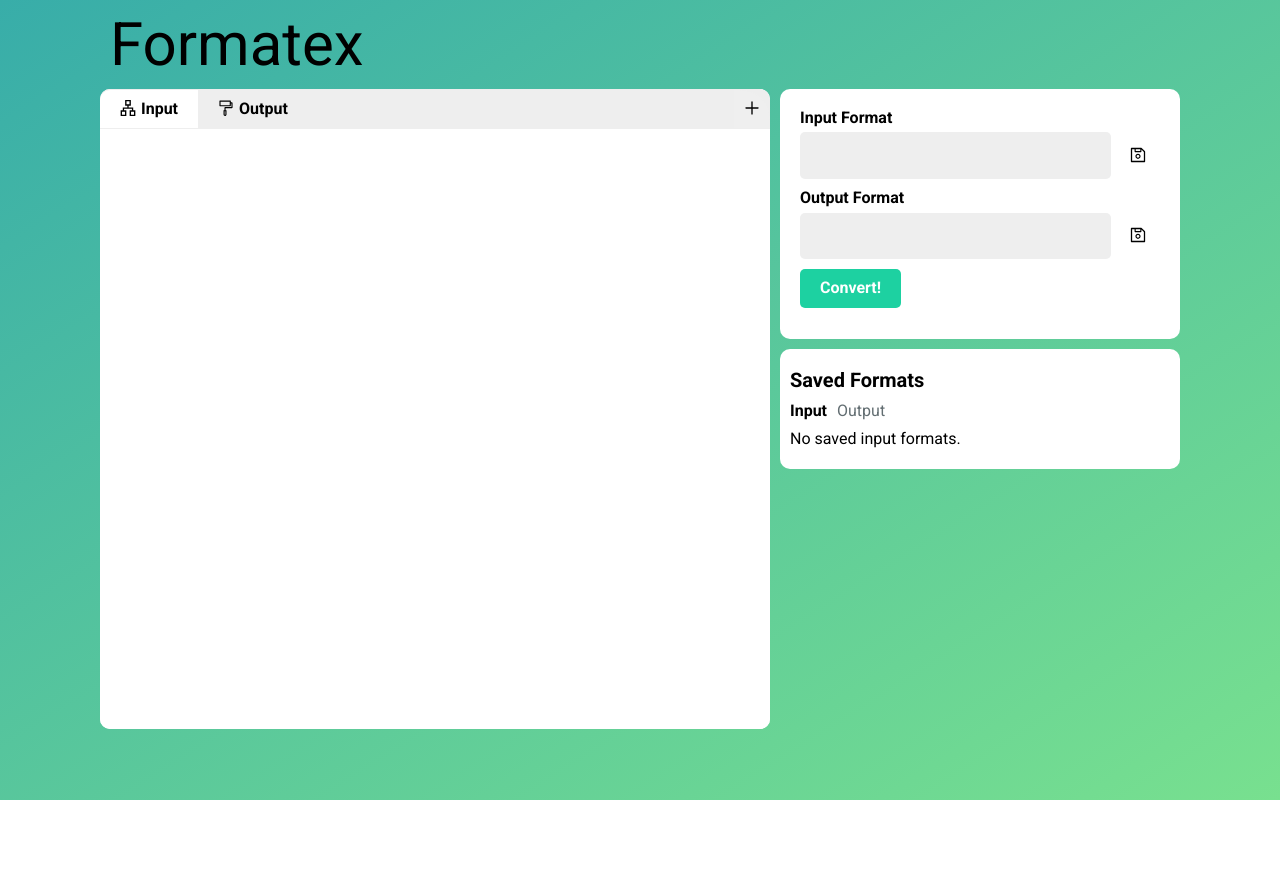
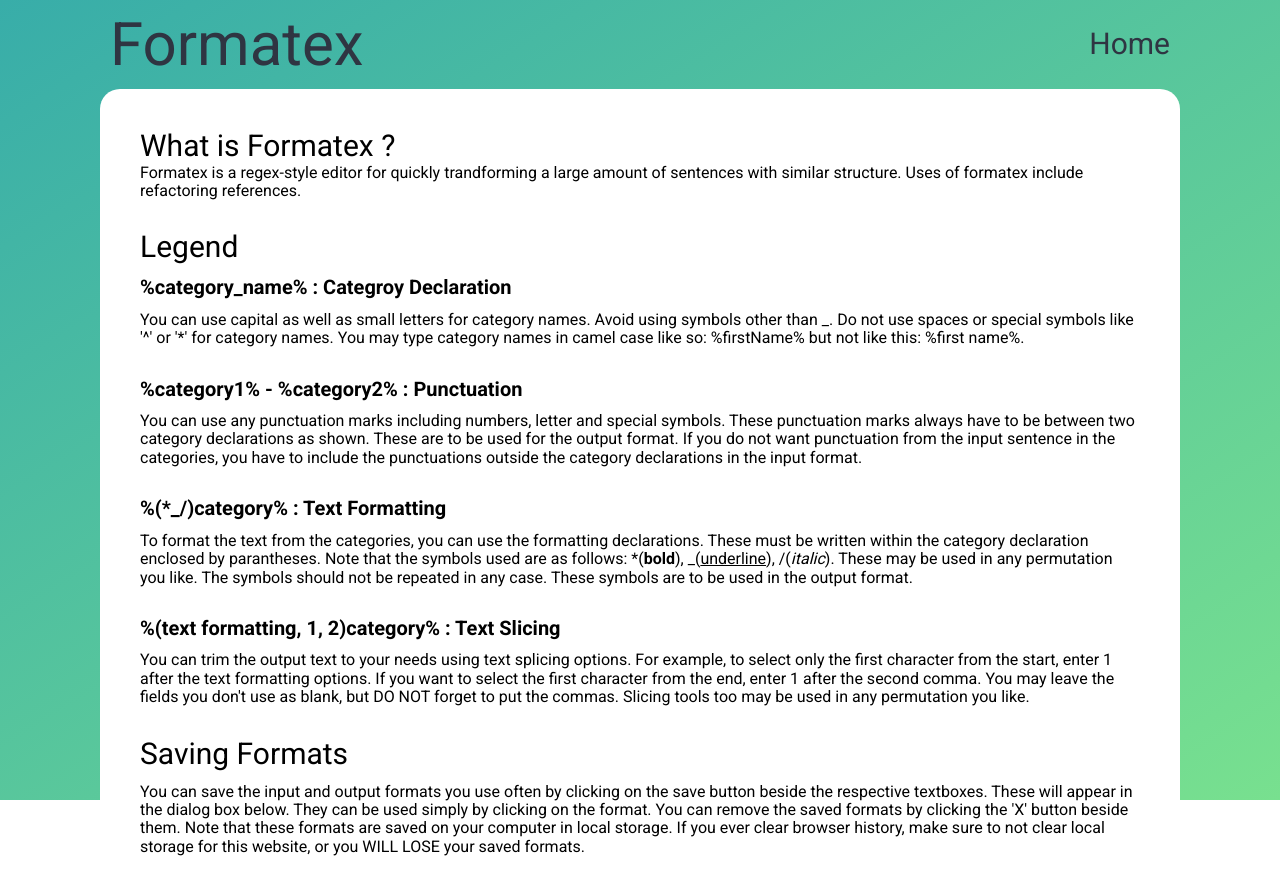
Before and after one commit to skadewdl3/expression-formatter, a React app: page /#/help in a window 1280 px wide. Before the commit the page ends 800 px from the top, so only its background shows below. Built offline with nearby package versions, Linux system fonts and the light colour scheme; the HTML template or start-up script is replaced by a standard one.

Commit message:
Added documentation

```diff
--- a/package.json
+++ b/package.json
@@ -19,6 +19,7 @@
     "react": "^17.0.1",
     "react-dom": "^17.0.1",
     "react-hot-loader": "^4.13.0",
+    "react-router-dom": "^5.2.0",
     "style-loader": "^2.0.0",
     "stylus": "^0.54.8",
     "stylus-loader": "^5.0.0",
--- a/src/js/App.js
+++ b/src/js/App.js
@@ -1,16 +1,25 @@
 import React from 'react';
+import { HashRouter, Route } from 'react-router-dom';
 
 import Navbar from './Navbar';
 import MainUI from './MainUI';
+import Help from './Help';
 
 const App = () => {
   return (
-    <>
-      <div className="landing">
-        <Navbar />
-        <MainUI />
-      </div>
-    </>
+    <HashRouter>
+      <Route
+        exact
+        path="/"
+        render={() => (
+          <div className="landing">
+            <Navbar page="home" />
+            <MainUI />
+          </div>
+        )}
+      />
+      <Route path="/help" component={Help} />
+    </HashRouter>
   );
 };
 
--- /dev/null
+++ b/src/js/Help.js
@@ -0,0 +1,114 @@
+import React from 'react';
+import Navbar from './Navbar';
+
+const Help = () => {
+  return (
+    <div className="help">
+      <Navbar page="help" />
+      <div className="help__content">
+        <span className="heading">What is Formatex ?</span>
+        <br />
+        <span className="text">
+          Formatex is a regex-style editor for quickly trandforming a large
+          amount of sentences with similar structure. Uses of formatex include
+          refactoring references.
+        </span>
+        <br />
+        <div className="divider-invisible"></div>
+        <span className="heading">Legend</span>
+        <br />
+        <br />
+        <ol>
+          <li style={{ listStyle: 'none' }}>
+            <strong className="subheading">
+              %category_name% : Categroy Declaration
+            </strong>
+            <br />
+            <br />
+            <span className="text">
+              You can use capital as well as small letters for category names.
+              Avoid using symbols other than _. Do not use spaces or special
+              symbols like '^' or '*' for category names. You may type category
+              names in camel case like so: %firstName% but not like this: %first
+              name%.
+            </span>
+            <br />
+          </li>
+          <div className="divider-invisible"></div>
+
+          <li style={{ listStyle: 'none' }}>
+            <strong className="subheading">
+              %category1% - %category2% : Punctuation
+            </strong>
+            <br />
+            <br />
+            <span className="text">
+              You can use any punctuation marks including numbers, letter and
+              special symbols. These punctuation marks always have to be between
+              two category declarations as shown. These are to be used for the
+              output format. If you do not want punctuation from the input
+              sentence in the categories, you have to include the punctuations
+              outside the category declarations in the input format.
+            </span>
+            <br />
+          </li>
+          <div className="divider-invisible"></div>
+
+          <li style={{ listStyle: 'none' }}>
+            <strong className="subheading">
+              %(*_/)category% : Text Formatting
+            </strong>
+            <br />
+            <br />
+            <span className="text">
+              To format the text from the categories, you can use the formatting
+              declarations. These must be written within the category
+              declaration enclosed by parantheses. Note that the symbols used
+              are as follows: *(<b>bold</b>), _(<u>underline</u>), /(
+              <i>italic</i>). These may be used in any permutation you like. The
+              symbols should not be repeated in any case. These symbols are to
+              be used in the output format.
+            </span>
+            <br />
+          </li>
+
+          <div className="divider-invisible"></div>
+
+          <li style={{ listStyle: 'none' }}>
+            <strong className="subheading">
+              %(text formatting, 1, 2)category% : Text Slicing
+            </strong>
+            <br />
+            <br />
+            <span className="text">
+              You can trim the output text to your needs using text splicing
+              options. For example, to select only the first character from the
+              start, enter 1 after the text formatting options. If you want to
+              select the first character from the end, enter 1 after the second
+              comma. You may leave the fields you don't use as blank, but DO NOT
+              forget to put the commas. Slicing tools too may be used in any
+              permutation you like.
+            </span>
+            <br />
+          </li>
+        </ol>
+        <div className="divider-invisible"></div>
+        <span className="heading">Saving Formats</span>
+        <br />
+        <br />
+        <span className="text">
+          You can save the input and output formats you use often by clicking on
+          the save button beside the respective textboxes. These will appear in
+          the dialog box below. They can be used simply by clicking on the
+          format. You can remove the saved formats by clicking the 'X' button
+          beside them. Note that these formats are saved on your computer in
+          local storage. If you ever clear browser history, make sure to not
+          clear local storage for this website, or you WILL LOSE your saved
+          formats.
+        </span>
+      </div>
+    </div>
+  );
+};
+
+export default Help;
--- a/src/js/Navbar.js
+++ b/src/js/Navbar.js
@@ -1,9 +1,13 @@
 import React from 'react';
+import { Link } from 'react-router-dom';
 
-const Navbar = () => {
+const Navbar = ({ page }) => {
   return (
     <div className="navbar">
       <span className="navbar__title">Formatex</span>
+      <Link to={page == 'home' ? '/help' : '/'} className="navbar__subtitle">
+        {page == 'home' ? 'Help' : 'Home'}
+      </Link>
     </div>
   );
 };
--- /dev/null
+++ b/src/stylus/help.styl
@@ -0,0 +1,24 @@
+.help
+  width 100%
+  height 100vh
+  background linear-gradient(to right bottom, #38ada9, #78e08f)
+  padding 0 10rem
+
+  &__content
+    width 100%
+    min-height 80vh
+    background #fff
+    border-radius 2rem
+    padding 4rem 4rem
+.text
+  font-size 1.6rem
+.heading
+  margin 1rem 0
+  font-size 3rem
+.divider-invisible
+  width 100%
+  height 1rem
+  margin 1rem
+.subheading
+  margin 1rem 0
+  font-size 2rem
--- a/src/stylus/main.styl
+++ b/src/stylus/main.styl
@@ -158,3 +158,4 @@ template
 @import './navbar.styl'
 @import './landing.styl'
 @import './input-output.styl'
+@import './help.styl'
--- a/src/stylus/navbar.styl
+++ b/src/stylus/navbar.styl
@@ -1,4 +1,12 @@
 .navbar
   padding 1rem
+  display flex
+  align-items center
+  justify-content space-between
   &__title
     font-size 6rem
+    color #2f3542
+  &__subtitle
+    text-decoration none
+    font-size 3rem
+    color #2f3542
```
Also changed, not shown: 1 other file (tests, documents, lock files or other folders).
